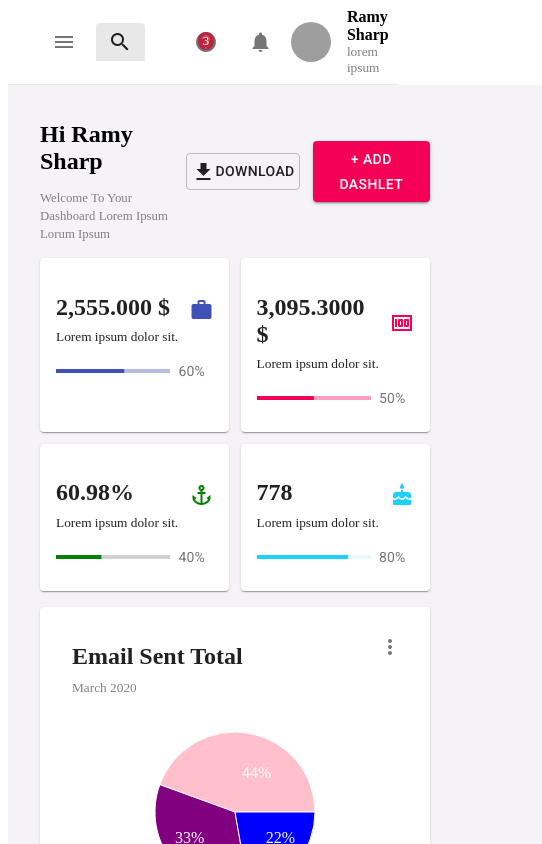
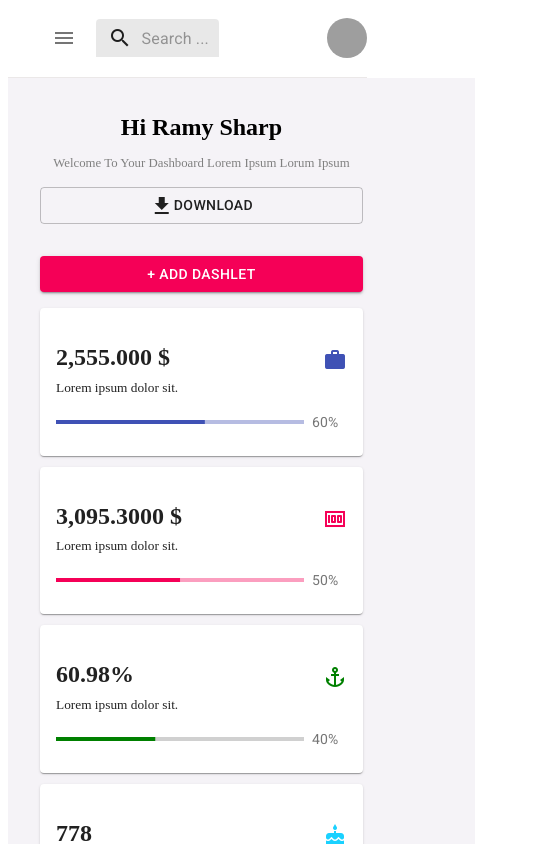
Before and after one commit to sihamHeddi2022/reactjs-admin-dashboard, a React (Create React App) app: page / in a window 390 px wide. Shown: the top 844 px of the page, 542 px wide, since content can reach past the window. Built offline with nearby package versions, Linux system fonts and the light colour scheme; grey boxes are pictures that could not be loaded; the HTML template or start-up script is replaced by a standard one.

Commit message:
responsive part2

```diff
--- a/src/styles/responsive.css
+++ b/src/styles/responsive.css
@@ -27,12 +27,19 @@
   }
 }
 @media only screen and (max-width: 992px) {
+  .main-section {
+    width: 90%;
+    padding: auto;
+  }
+
+  .navbar .search {
+    width: 40%;
+  }
   .navbar .search .menuBtn {
     display: block;
   }
-
-  .navbar, .main-section {
-    width: 100vw;
+  .navbar {
+    width: 92vw;
   }
 
   .sidebar {
@@ -48,3 +55,38 @@
     display: none;
   }
 }
+@media only screen and (max-width: 683px) {
+  .navbar .search {
+    width: 50%;
+  }
+  .navbar .options button, .navbar .options .info .content, .navbar .options .banner {
+    display: none;
+  }
+
+  .main-section .heading {
+    -webkit-box-orient: vertical;
+    -webkit-box-direction: normal;
+        -ms-flex-direction: column;
+            flex-direction: column;
+    gap: 1rem;
+    -webkit-box-align: center;
+        -ms-flex-align: center;
+            align-items: center;
+    text-align: center;
+  }
+  .main-section .heading .actions {
+    gap: 2rem;
+    -webkit-box-orient: vertical;
+    -webkit-box-direction: normal;
+        -ms-flex-direction: column;
+            flex-direction: column;
+    width: 100%;
+  }
+  .main-section .heading .actions button {
+    width: 100%;
+  }
+  .main-section .cards {
+    -ms-grid-columns: 1fr;
+    grid-template-columns: 1fr;
+  }
+}
--- a/src/styles/responsive.sass
+++ b/src/styles/responsive.sass
@@ -19,12 +19,21 @@
             grid-template-columns: 1fr
 
 @media only screen and (max-width: 992px)
+    .main-section
+
+        width: 90%
+        padding: auto
     .navbar
+
         .search
+            width: 40%
             .menuBtn
                  display: block
-    .navbar,.main-section
-        width: 100vw
+        .options
+            .banner
+                display:none
+    .navbar
+        width: 92vw
     .sidebar
         margin: 0
         position: fixed
@@ -36,3 +45,26 @@
 
         background-color: white
         display: none
+
+
+@media only screen and (max-width: 683px)
+    .navbar
+        .search
+            width: 50%
+        .options
+            button,.info .content,.banner
+                display: none
+    .main-section
+        .heading
+            flex-direction: column
+            gap: 1rem
+            align-items: center
+            text-align: center
+            .actions
+                gap: 2rem
+                flex-direction: column
+                width:100%
+                button
+                    width:100%
+        .cards
+            grid-template-columns: 1fr
```
